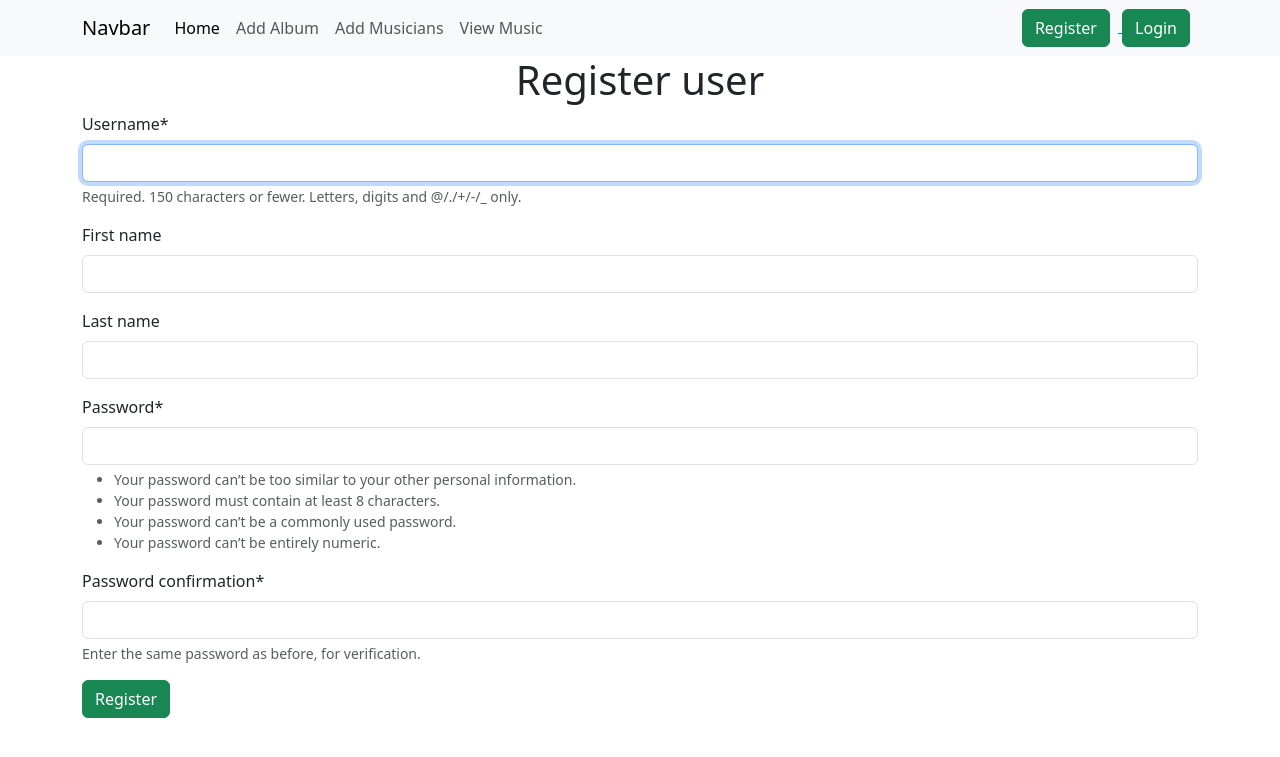
After one commit to antusaha970/django-musician-project-using-class-based-view, a Django app: page /musician/register/ in a window 1280 px wide. The commit adds this page. Shown: the top 757 px of the page. Run offline with Django 5.2, Linux system fonts and the light colour scheme; some libraries are stand-ins or nearby versions.

Commit message:
added all features

```diff
--- a/musicians/form.py
+++ b/musicians/form.py
@@ -1,4 +1,6 @@
 from django.forms import ModelForm
+from django.contrib.auth.forms import UserCreationForm
+from django.contrib.auth.models import User
 from .models import Musician, Album
 
 
@@ -15,3 +17,9 @@ class AlbumsForm(ModelForm):
         help_texts = {
             "rating": "Rating can be 1 to 5",
         }
+
+
+class RegisterForm(UserCreationForm):
+    class Meta:
+        model = User
+        fields = ['username', 'first_name', 'last_name']
--- /dev/null
+++ b/musicians/templates/registerUser.html
@@ -0,0 +1,12 @@
+{% extends "base.html" %}
+{% load crispy_forms_tags %}
+{% block mainContent %}
+    <section class="container">
+        <h1 class="text-center">{{ type }} user</h1>
+        <form method="post">
+            {% csrf_token %}
+            {{ form |crispy }}
+            <button class="btn btn-success">{{ type }}</button>
+        </form>
+    </section>
+{% endblock mainContent %}
--- a/musicians/templates/viewMusics.html
+++ b/musicians/templates/viewMusics.html
@@ -28,6 +28,7 @@
                         <td scope="col">{{ album.album_name }}</td>
                         <td scope="col">{{ album.release_date }}</td>
                         <td scope="col">
+                            {% if user.is_authenticated %}
                                 <a href="{% url "edit_album" album.id %}">
                                     <button class="btn me-1 btn-warning mb-2">Edit</button>
                                 </a>
@@ -35,6 +36,9 @@
                                     {% csrf_token %}
                                     <button class="btn me-1 btn-danger">Delete</button>
                                 </form>
+                            {% else %}
+                                <p class="text-muted">Login to view actions</p>
+                            {% endif %}
                         </td>
                     </tr>
                 {% endfor %}
--- a/musicians/urls.py
+++ b/musicians/urls.py
@@ -1,6 +1,9 @@
 from django.urls import path
 from . import views
 urlpatterns = [
+    path('register/', views.RegisterUserView.as_view(), name="register_user"),
+    path('logout/', views.LogoutUserView.as_view(), name="logout_user"),
+    path('login/', views.LoginUserView.as_view(), name="login_user"),
     path('add/', views.AddMusiciansView.as_view(), name="add_musicians"),
     path('delete/album/<int:id>',
          views.DeleteAlbumView.as_view(), name="delete_album"),
--- a/musicians/views.py
+++ b/musicians/views.py
@@ -1,10 +1,16 @@
 from django.views.generic import CreateView, ListView, DeleteView, UpdateView
+from django.contrib.auth.views import LogoutView, LoginView
 from django.urls import reverse_lazy
-from .form import MusiciansForm, AlbumsForm
+from django.contrib.auth.models import User
+from django.contrib.auth import login, authenticate
+from django.contrib.auth.decorators import login_required
+from django.utils.decorators import method_decorator
+from .form import MusiciansForm, AlbumsForm, RegisterForm
 from .models import Album, Musician
 # Create your views here.
 
 
+@method_decorator(login_required, name="dispatch")
 class AddMusiciansView(CreateView):
     model = Musician
     form_class = MusiciansForm
@@ -12,6 +18,7 @@ class AddMusiciansView(CreateView):
     success_url = reverse_lazy("view_musics")
 
 
+@method_decorator(login_required, name="dispatch")
 class AddAlbumView(CreateView):
     model = Album
     form_class = AlbumsForm
@@ -29,12 +36,14 @@ class DisplayMusicsView(ListView):
         return context
 
 
+@method_decorator(login_required, name="dispatch")
 class DeleteAlbumView(DeleteView):
     model = Album
     success_url = reverse_lazy("view_musics")
     pk_url_kwarg = 'id'
 
 
+@method_decorator(login_required, name="dispatch")
 class UpdateAlbumView(UpdateView):
     model = Album
     form_class = AlbumsForm
@@ -43,9 +52,45 @@ class UpdateAlbumView(UpdateView):
     success_url = reverse_lazy("view_musics")
 
 
+@method_decorator(login_required, name="dispatch")
 class UpdateMusicsView(UpdateView):
     model = Musician
     form_class = MusiciansForm
     pk_url_kwarg = 'id'
     template_name = 'editMusicians.html'
     success_url = reverse_lazy("view_musics")
+
+
+class RegisterUserView(CreateView):
+    model = User
+    form_class = RegisterForm
+    success_url = reverse_lazy("view_musics")
+    template_name = 'registerUser.html'
+
+    def get_context_data(self, **kwargs):
+        context = super().get_context_data(**kwargs)
+        context["type"] = "Register"
+        return context
+
+    def form_valid(self, form):
+        response = super().form_valid(form)
+        username = form.cleaned_data.get('username')
+        password = form.cleaned_data.get('password1')
+        user = authenticate(username=username, password=password)
+        if user is not None:
+            login(self.request, user=user)
+        return response
+
+
+class LogoutUserView(LogoutView):
+    next_page = reverse_lazy("homePage")
+
+
+class LoginUserView(LoginView):
+    template_name = 'registerUser.html'
+    next_page = reverse_lazy("homePage")
+
+    def get_context_data(self, **kwargs):
+        context = super().get_context_data(**kwargs)
+        context["type"] = "Login"
+        return context
--- a/musicians_directory/settings.py
+++ b/musicians_directory/settings.py
@@ -122,6 +122,8 @@ USE_TZ = True
 
 STATIC_URL = 'static/'
 
+LOGIN_URL = '/musician/login/'
+
 # Default primary key field type
 # https://docs.djangoproject.com/en/5.0/ref/settings/#default-auto-field
 
--- a/templates/base.html
+++ b/templates/base.html
@@ -40,6 +40,21 @@
                             <a class="nav-link" href="{% url "view_musics" %}">View Music</a>
                         </li>
                     </ul>
+                    <div>
+                        {% if not user.is_authenticated %}
+                            <a href="{% url "register_user" %}">
+                                <button class="btn btn-success me-2">Register</button>
+                            </a>
+                            <a href="{% url "login_user" %}">
+                                <button class="btn btn-success me-2">Login</button>
+                            </a>
+                        {% else %}
+                            <form action="{% url "logout_user" %}" method="post">
+                                {% csrf_token %}
+                                <button class="btn btn-success me-2">Logout</button>
+                            </form>
+                        {% endif %}
+                    </div>
                 </div>
             </div>
         </nav>
```
Also changed, not shown: db.sqlite3. Lines whose indentation alone changed are shown as unchanged.
